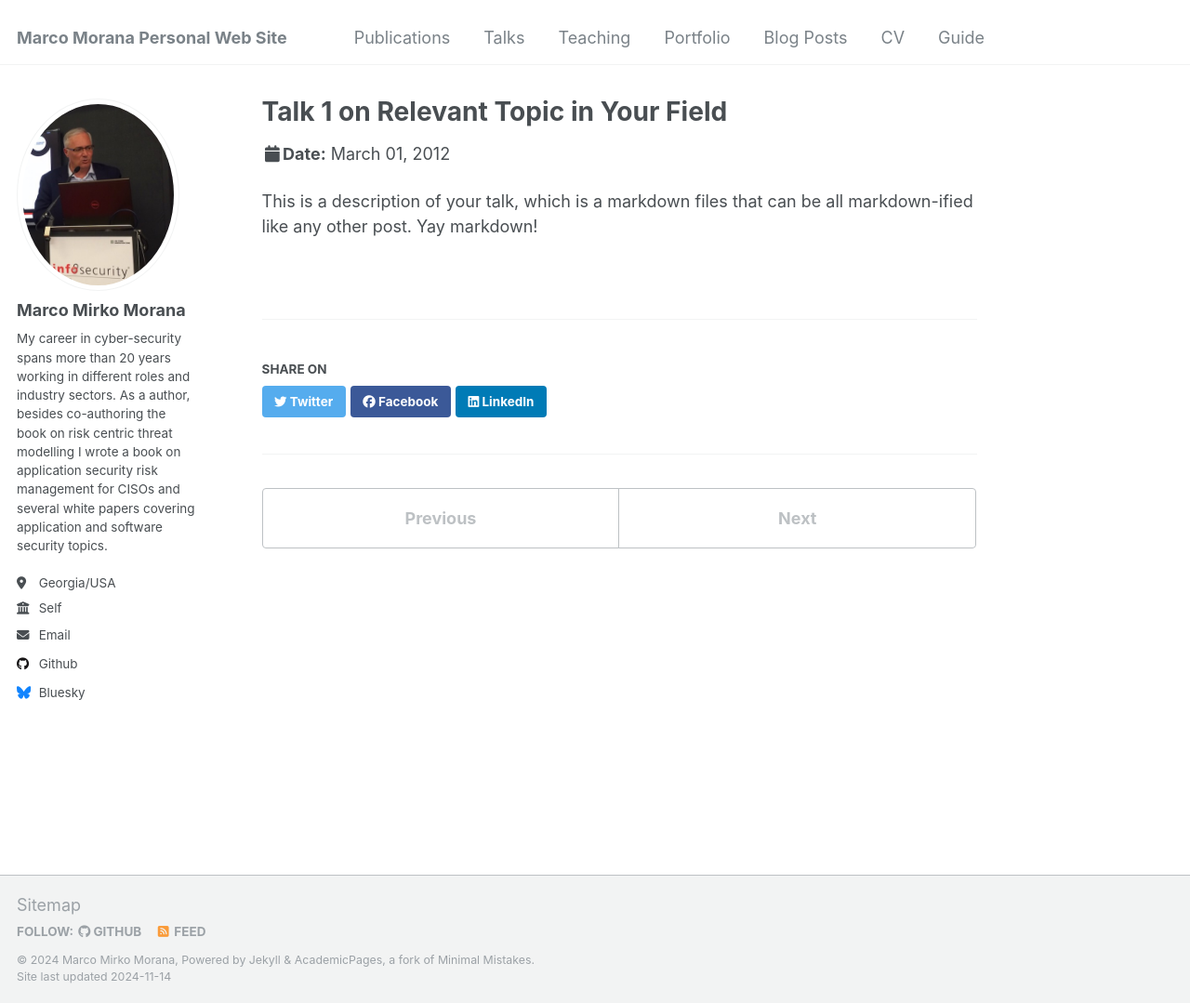
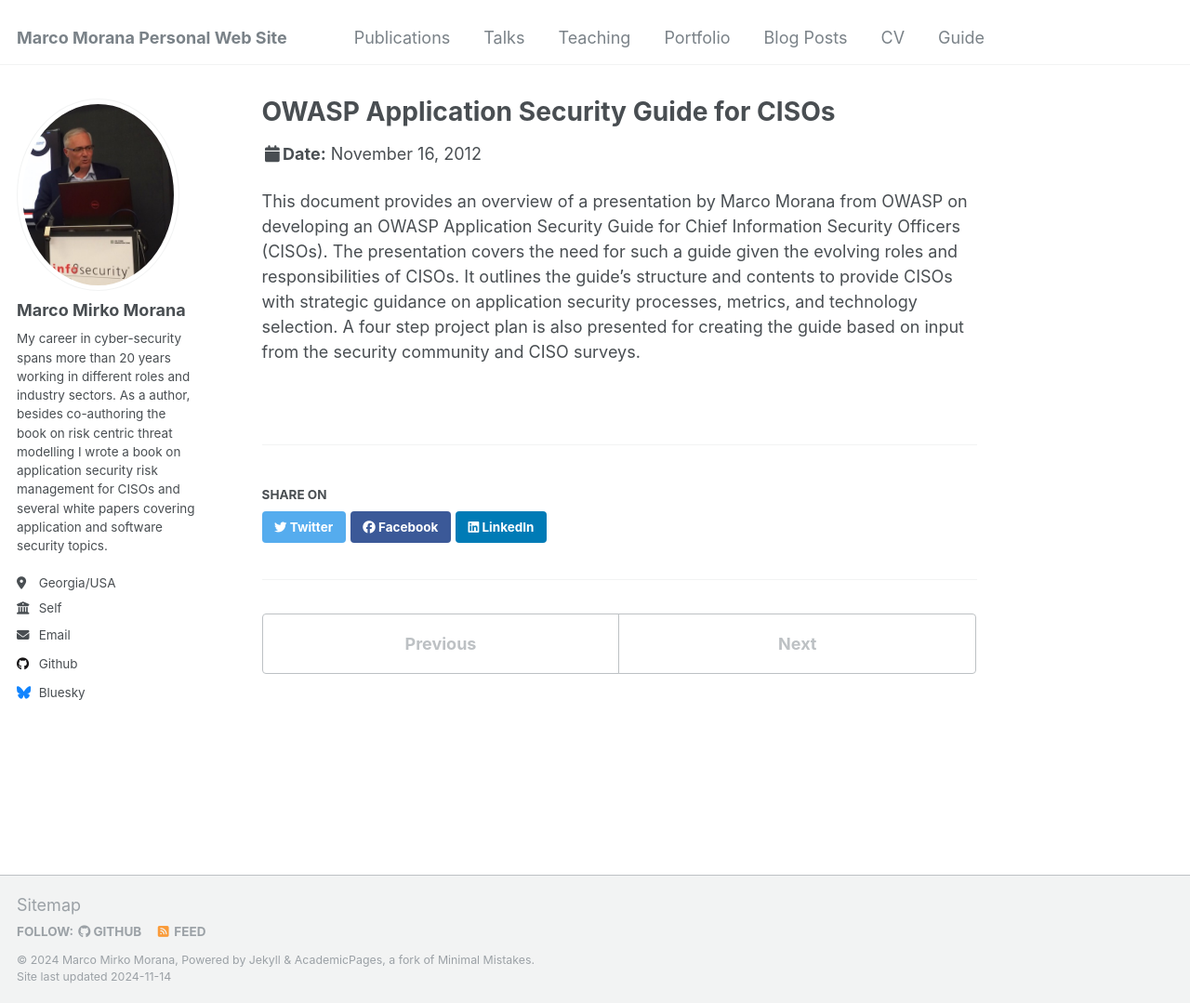
Before and after one commit to mmorana1/marcom, a Jekyll site: the page built from _talks/2012-November 16.md, in a window 1280 px wide and 1079 px high. Shown: the whole window at 93% size. Built offline with Jekyll 4.4.1, drawn with Linux system fonts in a browser that asks for light colours.

Commit message:
Update 2012-November 16.md

```diff
--- a/_talks/2012-November 16.md
+++ b/_talks/2012-November 16.md
@@ -1,11 +1,11 @@
 ---
-title: "Talk 1 on Relevant Topic in Your Field"
+title: "OWASP Application Security Guide for CISOs"
 collection: talks
 type: "Talk"
-permalink: /talks/2012-03-01-talk-1
-venue: "UC San Francisco, Department of Testing"
-date: 2012-03-01
-location: "San Francisco, California"
+permalink: /talks/2012-November 16
+venue: "OWASP CISO Breakfast Meeting"
+date: 2012-11-16
+location: "Atlanta, Georgia"
 ---
 
-This is a description of your talk, which is a markdown files that can be all markdown-ified like any other post. Yay markdown!
+This document provides an overview of a presentation by Marco Morana from OWASP on developing an OWASP Application Security Guide for Chief Information Security Officers (CISOs). The presentation covers the need for such a guide given the evolving roles and responsibilities of CISOs. It outlines the guide's structure and contents to provide CISOs with strategic guidance on application security processes, metrics, and technology selection. A four step project plan is also presented for creating the guide based on input from the security community and CISO surveys.
```
